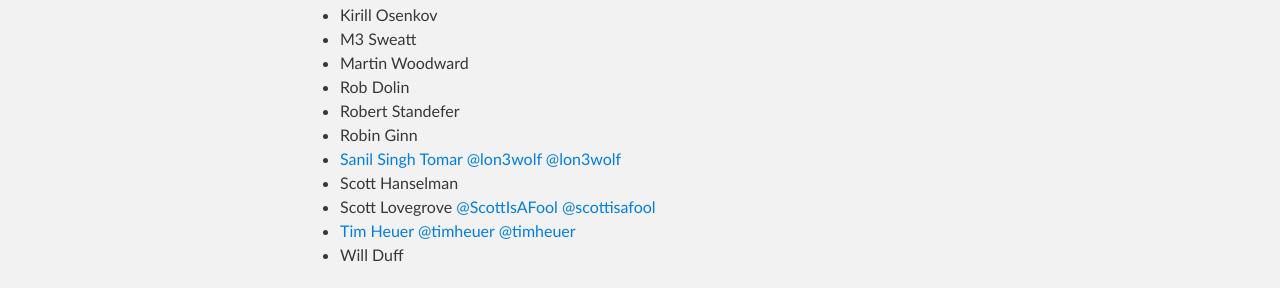
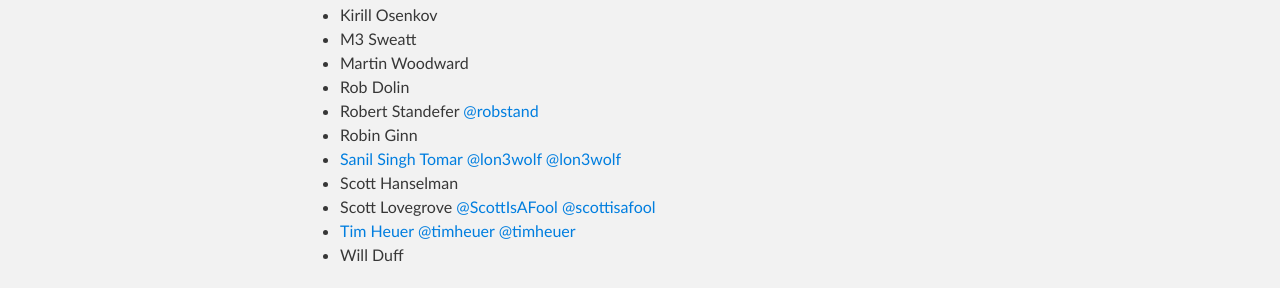
Before and after one commit to OpenLiveWriter/OpenLiveWriter.Github.io, a Jekyll site: the page testpage.html, which Jekyll copies as it is, in a window 1280 px wide. Shown: the part 1136-1424 px from the top of the page. Built offline with Jekyll 4.4.1, drawn with Linux system fonts in a browser that asks for light colours.

Commit message:
Update testpage.html
Updated contact details

```diff
--- a/testpage.html
+++ b/testpage.html
@@ -70,7 +70,7 @@
   <li>M3 Sweatt</li>
   <li>Martin Woodward</li>
   <li>Rob Dolin</li>
-  <li>Robert Standefer</li>
+  <li>Robert Standefer <a href="http://twitter.com/robstand">@robstand</a></li>
   <li>Robin Ginn</li>
   <li><a href="http://inullable.in/">Sanil Singh Tomar</a> <a href="https://github.com/lon3wolf">@lon3wolf</a> <a href="https://twitter.com/lon3wolf">@lon3wolf</a></li>
   <li>Scott Hanselman</li>
```
